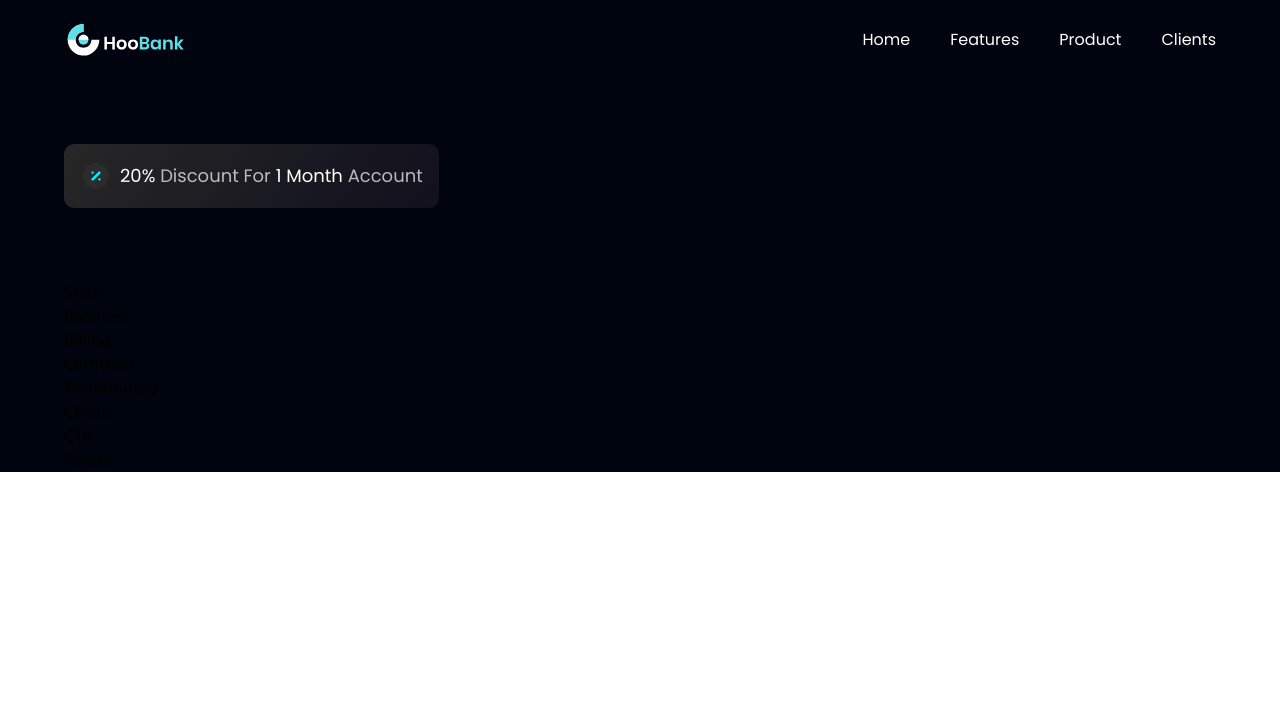
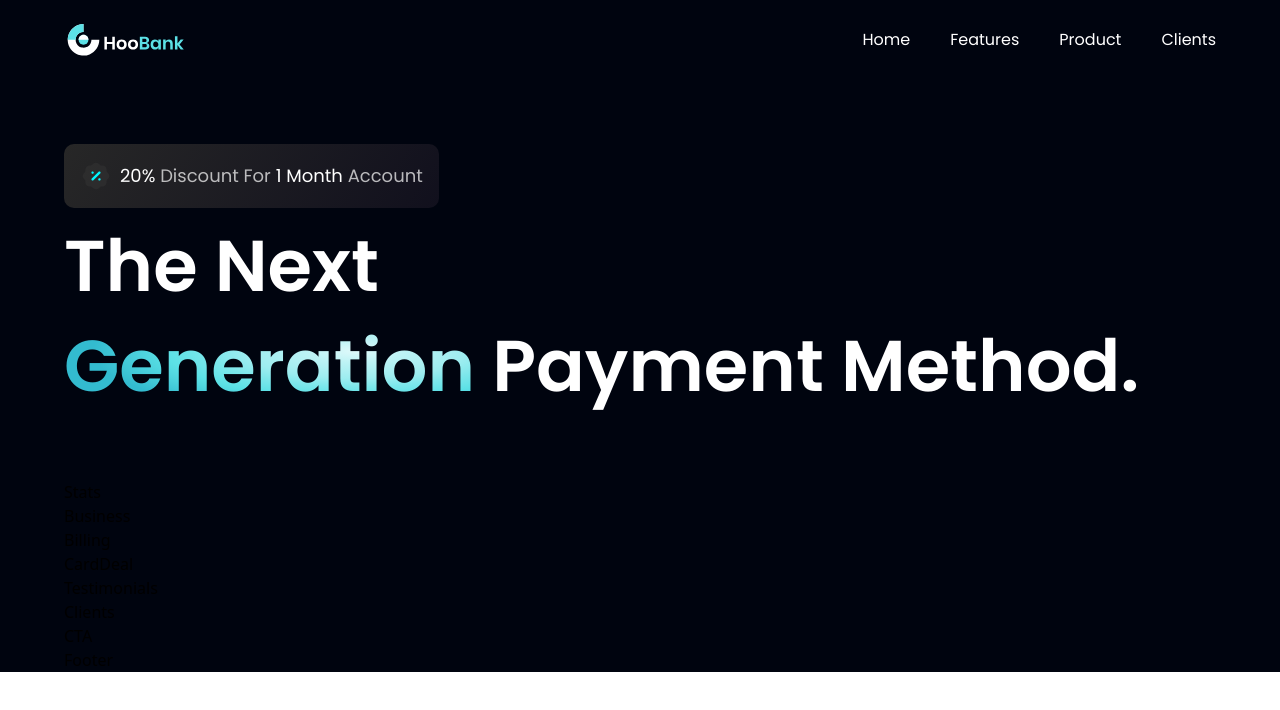
Before and after one commit to laesuddin/bank_app, a React (Vite) app: page / in a window 1280 px wide. Shown: the top 710 px of the page. Built offline with nearby package versions, Linux system fonts and the light colour scheme.

Commit message:
Add heading in Hero section

```diff
--- a/src/components/Hero.jsx
+++ b/src/components/Hero.jsx
@@ -11,6 +11,14 @@
           <span className='text-white'>1 Month</span> Account
         </p>
       </div>
+
+      <div className='flex flex-row justify-between items-center w-full'>
+        <h1 className='flex-1 font-poppins font-semibold ss:text-[72px] text-[52px] text-white ss:leading-[100px]'>
+          The Next <br className='sm:block hidden'/> {" "}
+          <span className='text-gradient'>Generation</span> {" "}
+           Payment Method.
+        </h1>
+      </div>
     </div>
   </section>
 )
```
